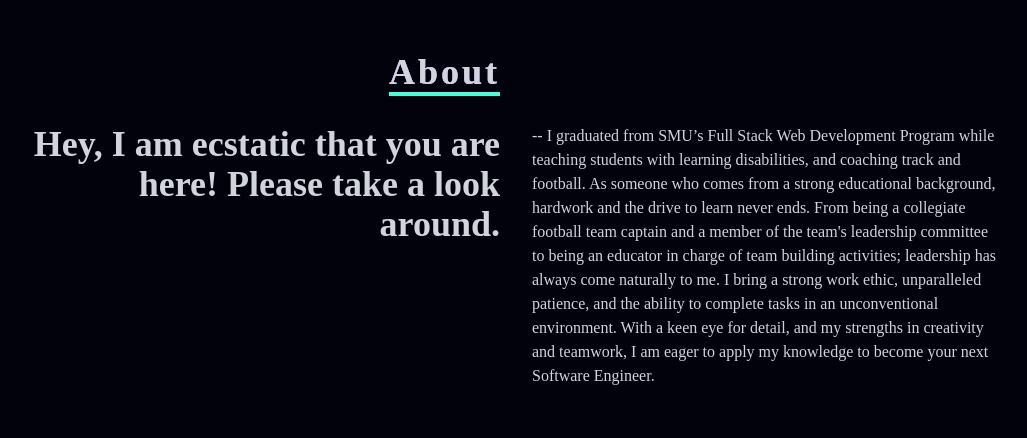
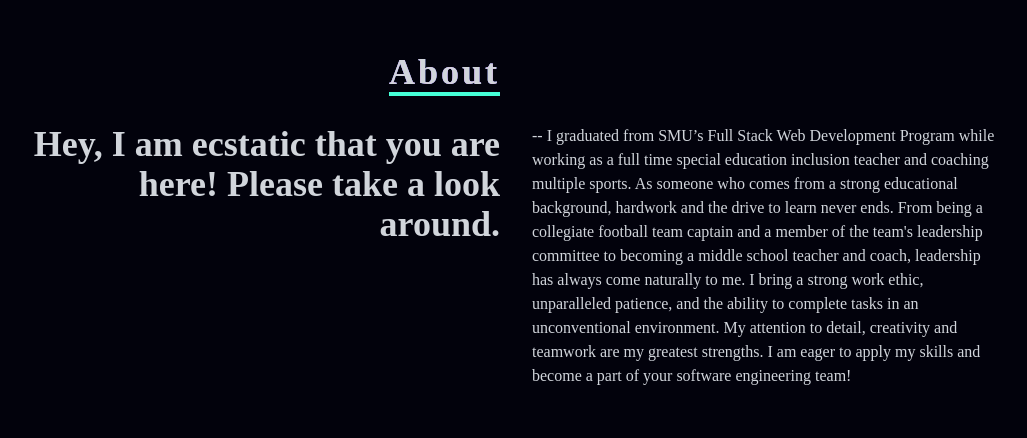
Before and after one commit to TaylorH07/taylors-port, a React (Create React App) app: page / in a window 1280 px wide. Shown: the part 980-1418 px from the top of the page, without its empty margins (124-1151 px from the left). Built offline with nearby package versions, Linux system fonts and the light colour scheme.

Commit message:
about edits

```diff
--- a/src/components/About.jsx
+++ b/src/components/About.jsx
@@ -22,16 +22,17 @@ const About = () => {
           <div>
             <p>
               -- I graduated from SMU’s Full Stack Web Development Program while
-              teaching students with learning disabilities, and coaching track
-              and football. As someone who comes from a strong educational
-              background, hardwork and the drive to learn never ends. From being
-              a collegiate football team captain and a member of the team's
-              leadership committee to being an educator in charge of team
-              building activities; leadership has always come naturally to me. I
+              working as a full time special education inclusion teacher and
+              coaching multiple sports. As someone who comes from a strong
+              educational background, hardwork and the drive to learn never
+              ends. From being a collegiate football team captain and a member
+              of the team's leadership committee to becoming a middle school
+              teacher and coach, leadership has always come naturally to me. I
               bring a strong work ethic, unparalleled patience, and the ability
-              to complete tasks in an unconventional environment. With a keen
-              eye for detail, and my strengths in creativity and teamwork, I am
-              eager to apply my knowledge to become your next Software Engineer.
+              to complete tasks in an unconventional environment. My attention
+              to detail, creativity and teamwork are my greatest strengths. I am
+              eager to apply my skills and become a part of your software
+              engineering team!
             </p>
           </div>
         </div>
```
